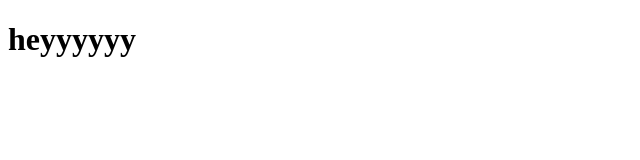
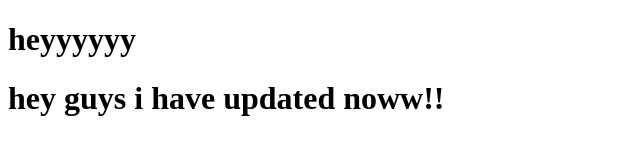
Before and after one commit to Chandankatageri8/rcb, a plain HTML site: page index.html in a window 1280 px wide. Shown: the whole page, without its empty margins (0-640 px from the left). Drawn offline with Linux system fonts and the light colour scheme.

Commit message:
version1.2

```diff
--- a/index.html
+++ b/index.html
@@ -7,5 +7,6 @@
 </head>
 <body>
     <h1>heyyyyyy</h1>
+    <h1>hey guys i have updated noww!!</h1>
 </body>
 </html>
```
